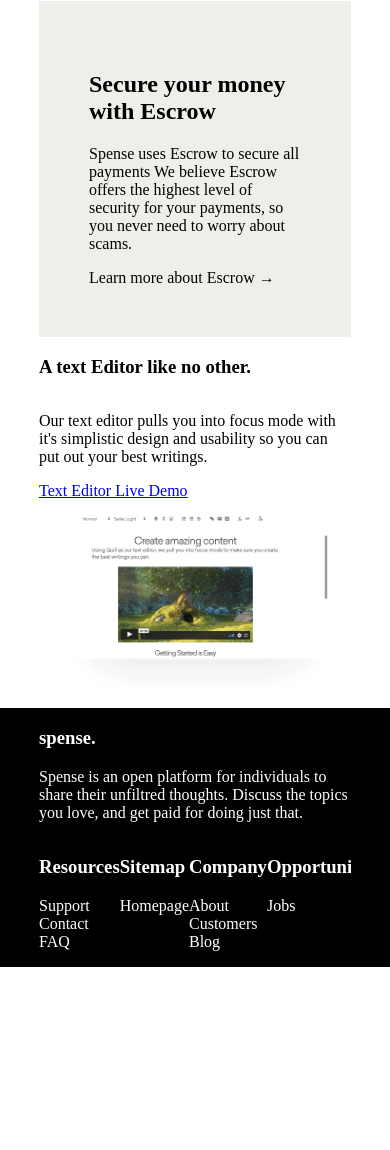
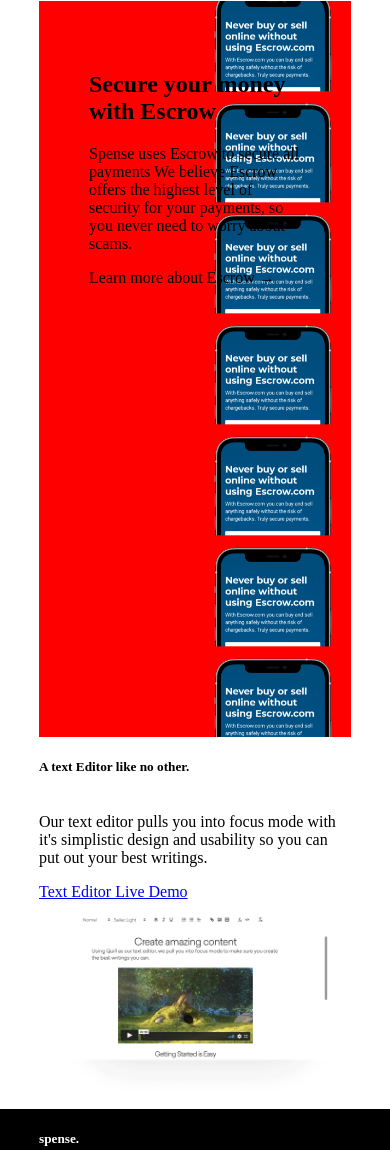
Before and after one commit to pana5he/spense, a website: page index.html in a window 390 px wide. Shown: the part 945-2095 px from the top of the page. Before the commit the page ends 1912 px from the top, so only its background shows below. Drawn offline with Linux system fonts and the light colour scheme.

Commit message:
mobile-compatiblity

```diff
--- a/index.html
+++ b/index.html
@@ -74,11 +74,14 @@
                 </p>
                 <a>Learn more about Escrow →</a>
             </div>
+            <div class="phone-hidden">
+
+            </div>
         </section>
         <div class="content-2">
             <div id="text-editor-img"><img src="./Assets/Text-Editor.png" alt=""></div>
             <div class="summary">
-                <h3>A text Editor like no other.</h3>
+                <h5>A text Editor like no other.</h5>
                 <p>Our text editor pulls you into focus mode with it's simplistic
                     design and usability so you can put out your best writings.
                 </p>
@@ -90,7 +93,7 @@
         <div class="container">
             <div class="footer-container">
                 <div class="company-description">
-                    <h3>spense.</h3>
+                    <h5>spense.</h5>
 
                     <p>Spense is an open platform for individuals to share
                         their unfiltred thoughts. Discuss the topics you love,
@@ -99,7 +102,7 @@
                 </div>
                 <div class="footer-links-container">
                     <div class="footer-links">
-                        <h3>Resources</h3>
+                        <h5>Resources</h5>
                         <ul>
                             <li><a href="support">Support</a></li>
                             <li><a href="contact">Contact</a></li>
@@ -107,13 +110,13 @@
                         </ul>
                     </div>
                     <div class="footer-links">
-                        <h3>Sitemap</h3>
+                        <h5>Sitemap</h5>
                         <ul>
                             <li><a href="homepage">Homepage</a></li>
                         </ul>
                     </div>
                     <div class="footer-links">
-                        <h3>Company</h3>
+                        <h5>Company</h5>
                         <ul>
                             <li><a href="about">About</a></li>
                             <li><a href="Customers">Customers</a></li>
@@ -121,7 +124,7 @@
                         </ul>
                     </div>
                     <div class="footer-links">
-                        <h3>Opportunities</h3>
+                        <h5>Opportunities</h5>
                         <ul>
                             <li><a href="Jobs">Jobs</a></li>
                         </ul>
--- a/main.css
+++ b/main.css
@@ -156,10 +156,15 @@
     flex-direction: column;
     justify-content: center;
 
+
 }
+
 .footer-container {
     display: inline-flex;
-    justify-content: center;
+}
+.footer-links-container {
+    display: inline-flex;
+
 }
 
 .company-description {
@@ -224,6 +229,19 @@
         flex-direction: column-reverse;
     }
 
+    .content {
+
+        display: flex;
+        flex-direction: column;
+        background-size: contain;
+        background-position: left;
+        background-color: red;
+    }
+    .phone-hidden {
+        width: 200px;
+        height: 400px;
+    }
+
     .text-editor-img img {
         width: 100%;
     }
@@ -237,11 +255,15 @@
         margin: 0;
     }
 
-    .footer-links {
-        margin: 0;
-    }
     .footer-links-container {
         display: flex;
         flex-direction: row;
+        flex-wrap: wrap;
+        justify-content: space-between;
     }
+    .footer-links {
+        margin: 0 ;
+        flex: 0 0 50%;
+    }
+
 }
```
